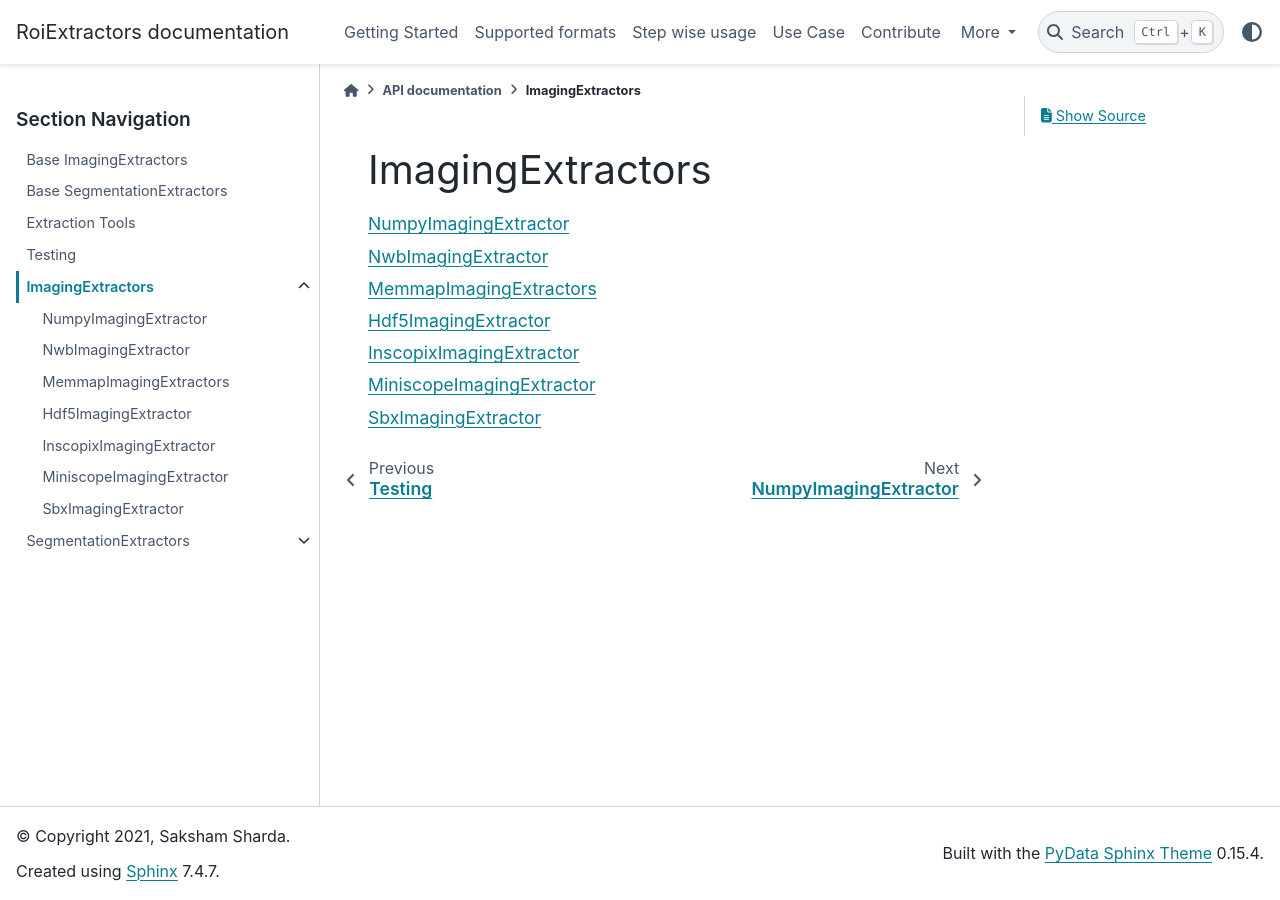
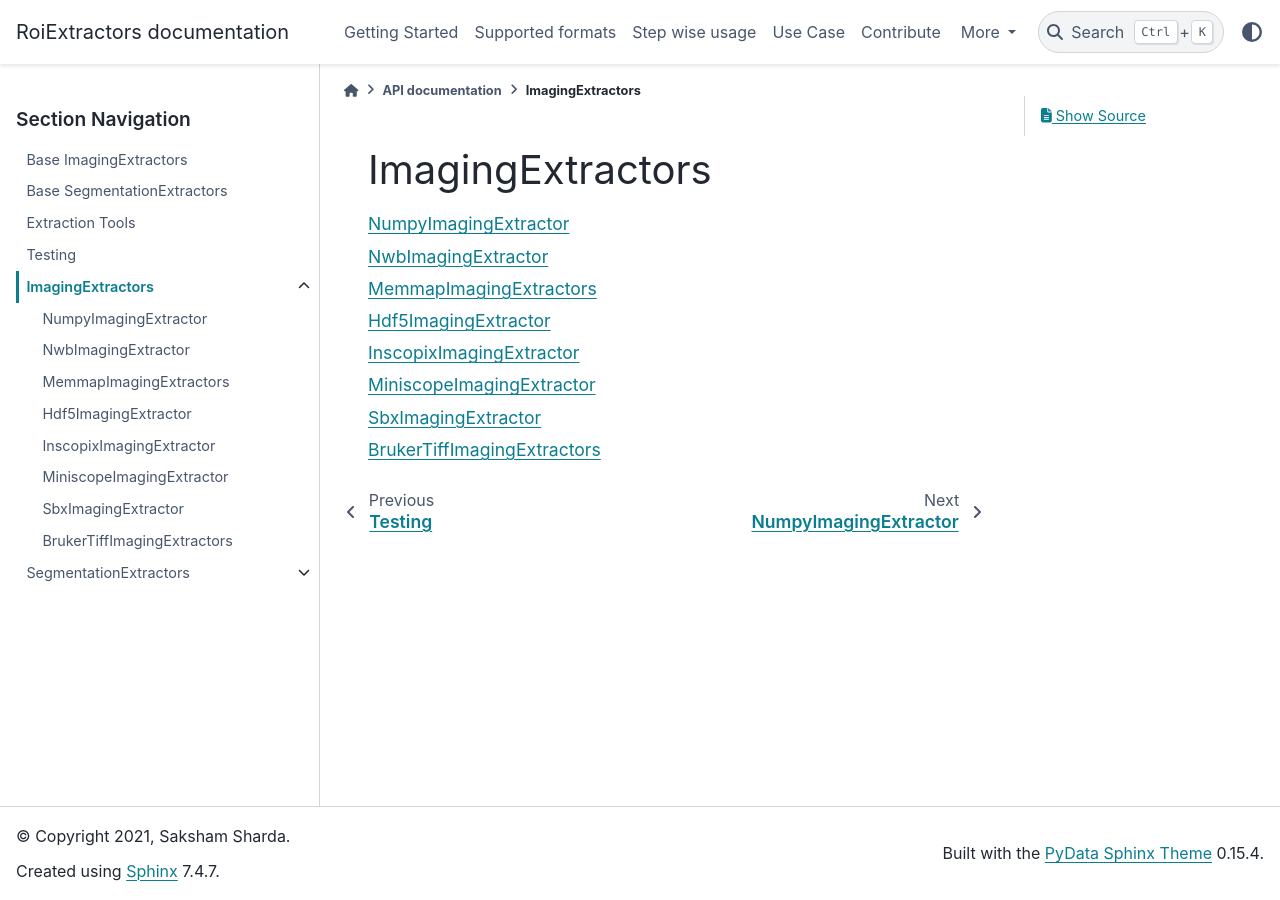
Before and after one commit to catalystneuro/roiextractors, a Sphinx documentation site: the page built from docs/source/my_api/imaging_extractors/index.rst, in a window 1280 px wide. Built offline with Sphinx 7.4.7 and the PyData theme 0.15.4, drawn with Linux system fonts in a browser that asks for light colours.

Commit message:
added bruker

```diff
--- /dev/null
+++ b/docs/source/my_api/imaging_extractors/brukertiffimagingextractors.rst
@@ -0,0 +1,3 @@
+BrukerTiffImagingExtractors
+---------------------------
+.. automodule:: roiextractors.extractors.tiffimagingextractors.brukertiffimagingextractor
--- a/docs/source/my_api/imaging_extractors/index.rst
+++ b/docs/source/my_api/imaging_extractors/index.rst
@@ -11,3 +11,4 @@ ImagingExtractors
   inscopiximagingextractor
   miniscopeimagingextractor
   sbximagingextractor
+  brukertiffimagingextractors
--- a/docs/source/my_api/segmentation_extractors/suite2psegmentationextractor.rst
+++ b/docs/source/my_api/segmentation_extractors/suite2psegmentationextractor.rst
@@ -1,3 +1,3 @@
 Suite2pSegmentationExtractor
---------------------
+----------------------------
 .. autoclass:: roiextractors.Suite2pSegmentationExtractor
```
